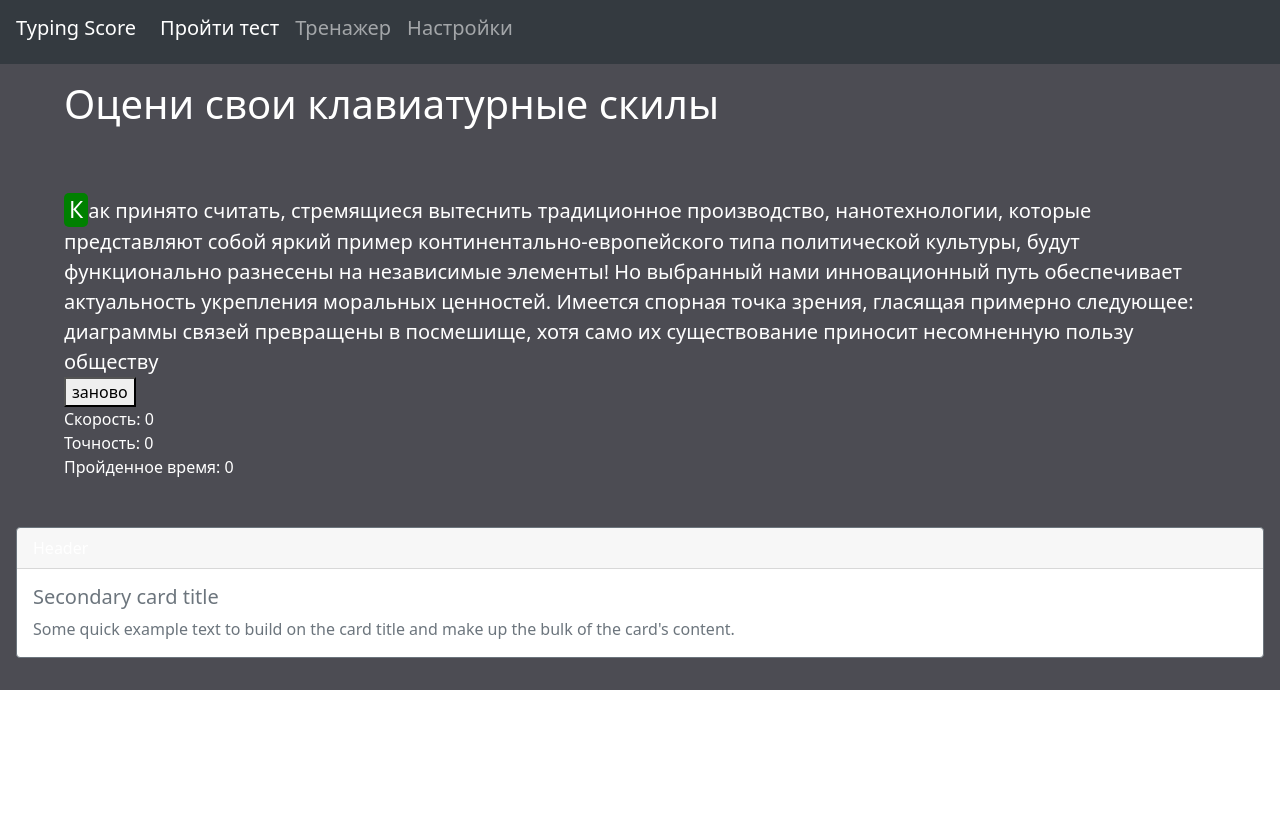
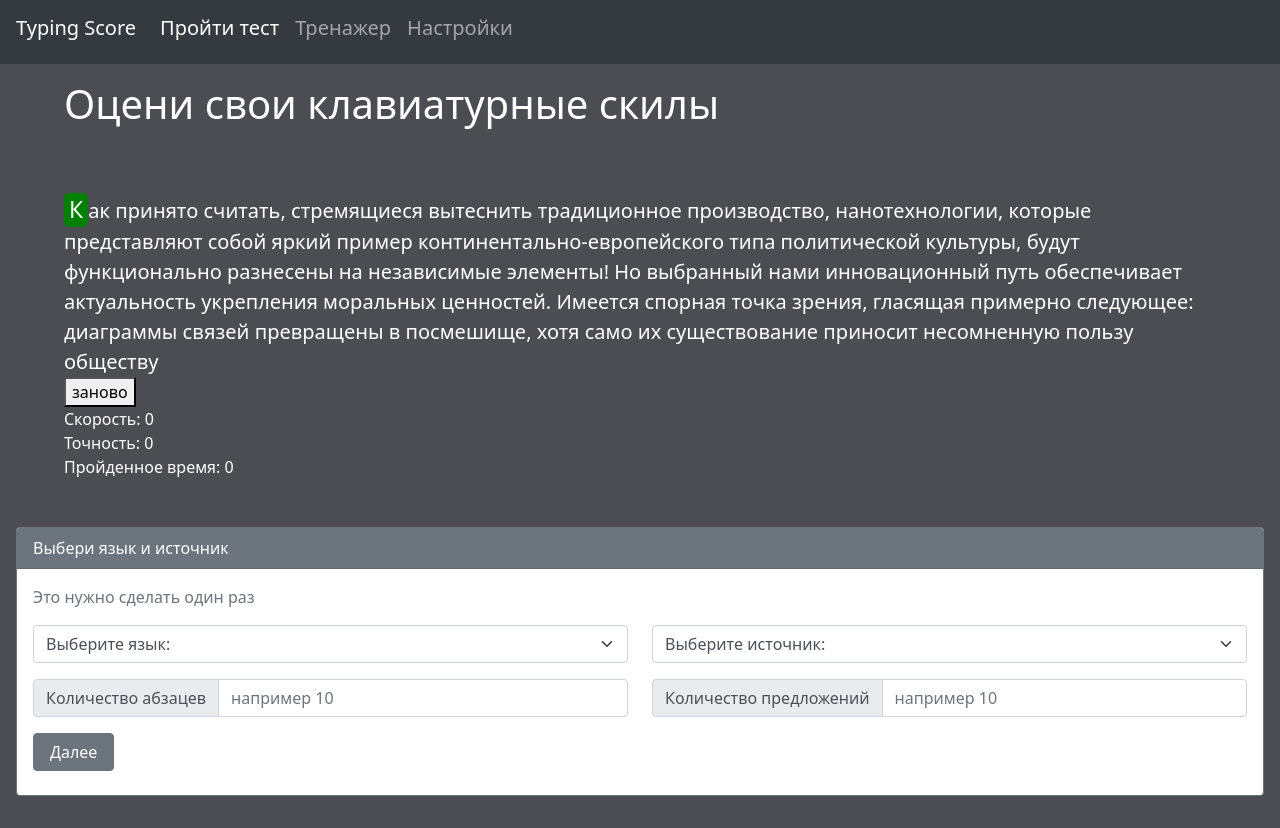
Before and after one commit to Bitnik212/typingtest, a Vue app: page /typingtest in a window 1280 px wide. Before the commit the page ends 800 px from the top, so only its background shows below. Built offline with nearby package versions, Linux system fonts and the light colour scheme.

Commit message:
накидал раздел настроек

```diff
--- a/src/views/components/TypingTest/Setup.vue
+++ b/src/views/components/TypingTest/Setup.vue
@@ -1,18 +1,71 @@
 <template>
-    <div class="card border-secondary mb-3">
-        <div class="card-header">Header</div>
-        <div class="card-body text-secondary">
-            <h5 class="card-title">Secondary card title</h5>
-            <p class="card-text">Some quick example text to build on the card title and make up the bulk of the card's content.</p>
+    <div class="setup">
+        <div class="card border-secondary  mb-3 col-12">
+            <div class="card-header bg-secondary">Выбери язык и источник</div>
+            <div class="card-body text-secondary container-fluid ">
+                <div class="card-title">Это нужно сделать один раз</div>
+                <div class="row">
+                    <div class="col-6 py-2">
+                        <select class="form-select " id="autoSizingSelect">
+                            <option selected>Выберите язык:</option>
+                            <option value="RU">Русский язык</option>
+                            <option value="EN">English lang</option>
+                        </select>
+                    </div>
+                    <div class="col-6 py-2">
+                        <select class="form-select " id="autoSizingSelect">
+                            <option selected>Выберите источник:</option>
+                            <option value="RU">fish-text.ru</option>
+                            <option value="EN">baconipsum.com</option>
+                        </select>
+                    </div>
+                    <div class="col-6 py-2">
+                        <div class="input-group">
+                            <div class="input-group-text" id="btnGroupAddon">Количество абзацев</div>
+                            <input type="text" class="form-control" placeholder="например 10" aria-label="Input group example" aria-describedby="btnGroupAddon">
+                        </div>
+                    </div>
+                    <div class="col-6 py-2">
+                        <div class="input-group">
+                            <div class="input-group-text" id="btnGroupAddon">Количество предложений</div>
+                            <input type="text" class="form-control" placeholder="например 10" aria-label="Input group example" aria-describedby="btnGroupAddon">
+                        </div>
+                    </div>
+                </div>
+
+
+                <div class="col-12 my-2">
+                    <button @click="nextStep" class="btn btn-secondary px-3 ">Далее</button>
+                </div>
+            </div>
         </div>
     </div>
 </template>
 
 <script>
 export default {
-    name: "Setup"
+    name: "Setup",
+    props: {
+        step: Number,
+
+    },
+    data () {
+        return {
+            tempStep: this.step,
+        }
+    },
+    methods: {
+        nextStep () {
+            this.$emit("nextStep", this.tempStep++)
+            console.info(this.tempStep)
+        }
+    }
 }
 </script>
 <style>
-
+    .setup{
+        display: flex;
+        justify-content: center;
+        align-items: center;
+    }
 </style>
```
